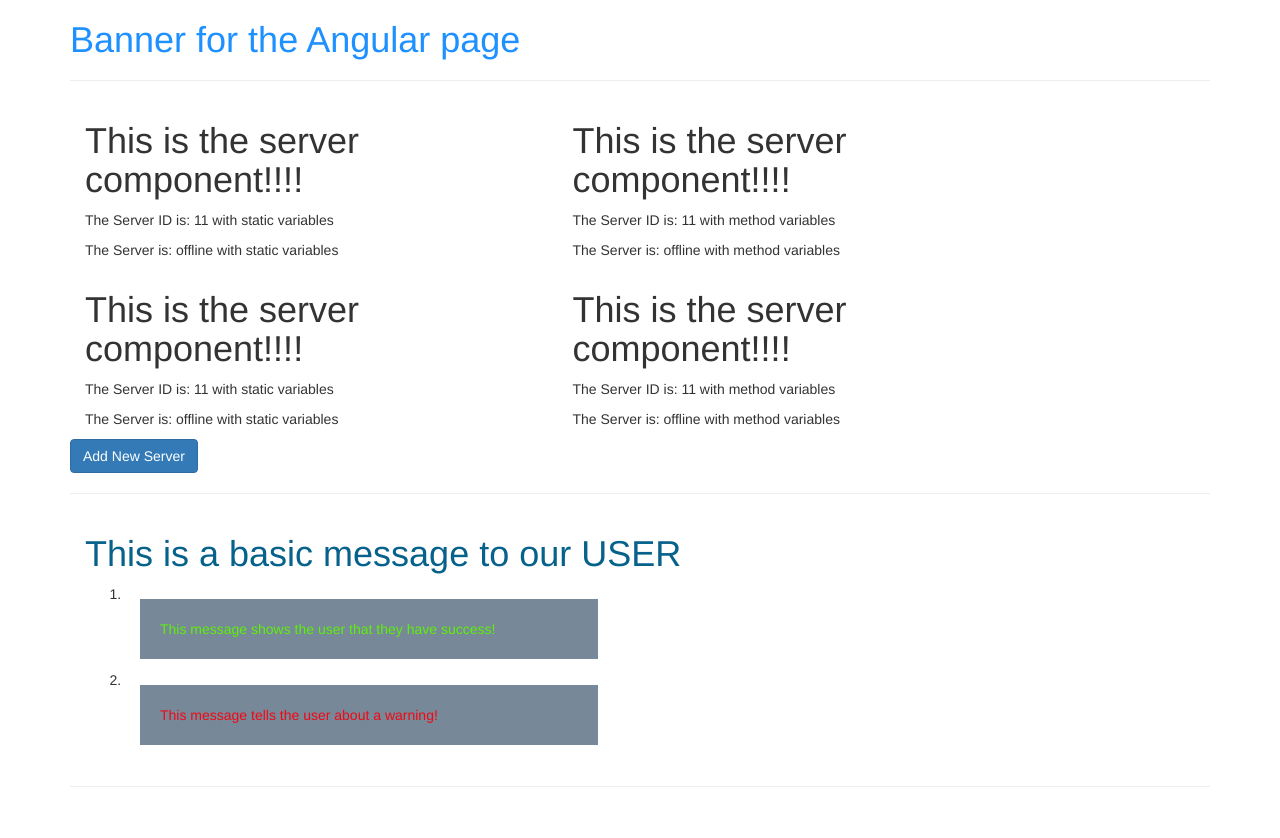
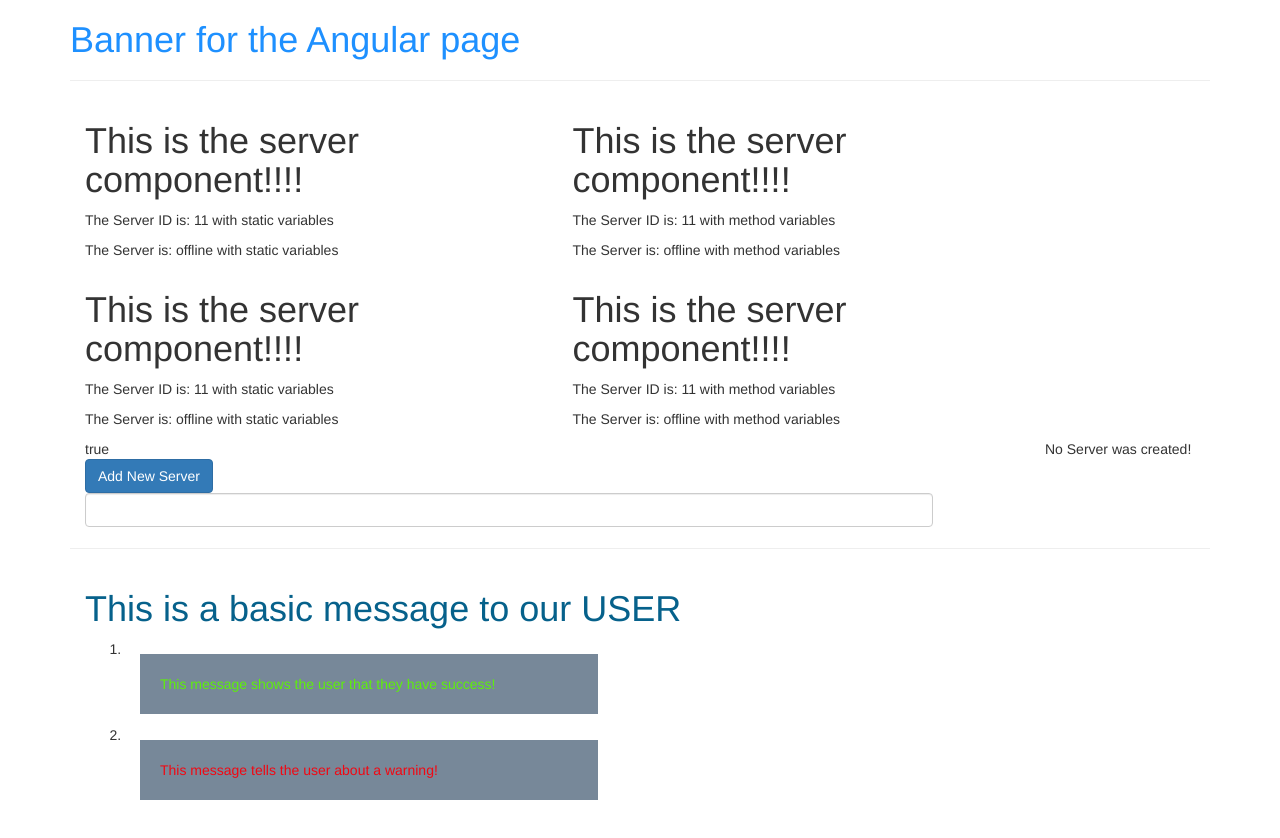
Before and after one commit to PhillByrd2018/Angualr_workshop, an Angular app: page / in a window 1280 px wide. Shown: the top 838 px of the page. Before the commit the page ends 807 px from the top, so only its background shows below. Built offline with nearby package versions, Linux system fonts and the light colour scheme.

Commit message:
did the event binding module and learned how to output User input data

```diff
--- a/src/app/servers/servers.component.html
+++ b/src/app/servers/servers.component.html
@@ -1,3 +1,21 @@
+
+
 <app-server></app-server>
 <app-server></app-server>
-<button class="btn btn-primary" [disabled]="!allowNewServer">Add New Server</button>
+
+
+
+<div class="container">
+        <div class="row">
+
+                <div class="col-xs-10" [innerText] = "allowNewServer">  </div>
+                        <div class="col-xs-9">
+                           <button class="btn btn-primary" [disabled]="!allowNewServer" (click)="onCreateServer()">Add New Server</button>
+                           <input type="text" class="form-control" (input)="onServerUpdateName($event)">
+                        </div>
+                        <p>{{serverCreationStatus}}</p>
+                        <p>{{serverName}}</p>
+
+        </div>
+        <div class="col-xs-9"></div>
+</div>
--- a/src/app/servers/servers.component.ts
+++ b/src/app/servers/servers.component.ts
@@ -8,12 +8,25 @@ import { Component, OnInit } from '@angular/core';
 export class ServersComponent implements OnInit {
 
   allowNewServer = false;
+  serverName = '';
+
+serverCreationStatus = 'No Server was created!';
 
   constructor() {
     setTimeout(() => {
       this.allowNewServer = true;
-    }, 3000);
+    }, 2000);
 
+   }
+
+   onCreateServer() {
+    this.serverCreationStatus = 'Server was created';
+
+   }
+
+   onServerUpdateName($event: any ) {
+      console.log(event);
+      this.serverName = (<HTMLInputElement> event.target).value;
    }
 
   ngOnInit() {
```
